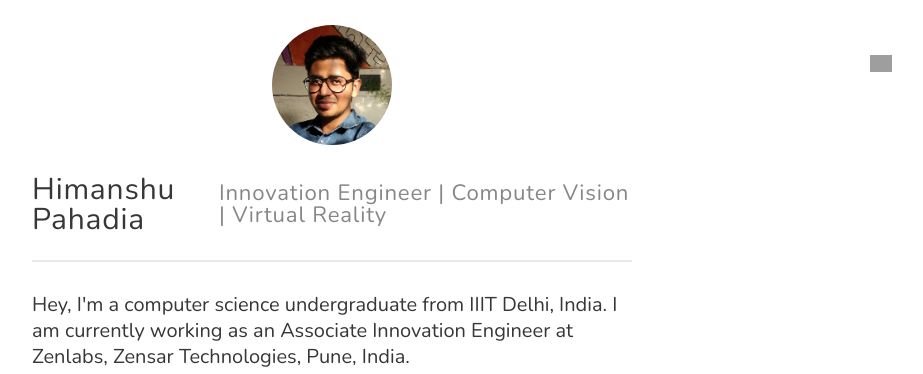
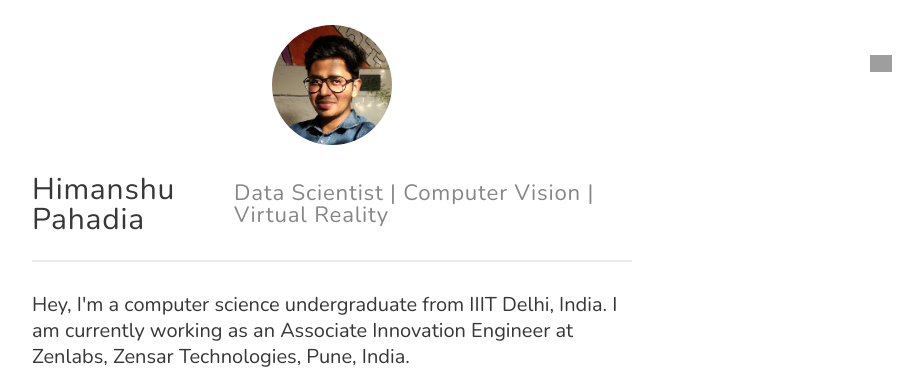
Before and after one commit to pahadiahimanshu/pahadiahimanshu.github.io, a Jekyll site: the page built from index.html, in a window 1280 px wide. Shown: the top 374 px of the page, without its empty margins (308-1231 px from the left). Built offline with Jekyll 4.4.1, drawn with Linux system fonts in a browser that asks for light colours; nearby versions of some CDN libraries; library files that are not in the unit come from our copies; grey boxes are pictures that could not be loaded.

Commit message:
Updated info

```diff
--- a/index.html
+++ b/index.html
@@ -11,7 +11,7 @@ priority: 1.0
 			</div>
 			<div class="profile">
 				<h1 class="profile-title">Himanshu Pahadia</h1>
-				<h2 class="profile-subtitle">Innovation Engineer | Computer Vision | Virtual Reality</h2>
+				<h2 class="profile-subtitle">Data Scientist | Computer Vision | Virtual Reality</h2>
 			</div>
 		</div>
 		<div class="homepage_about">
```
